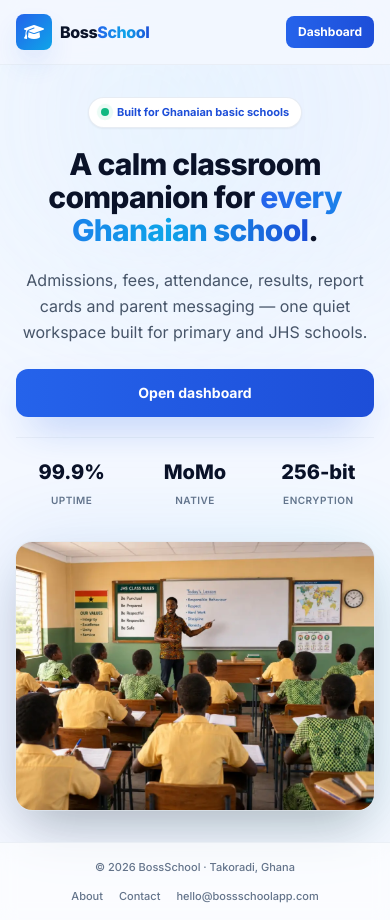
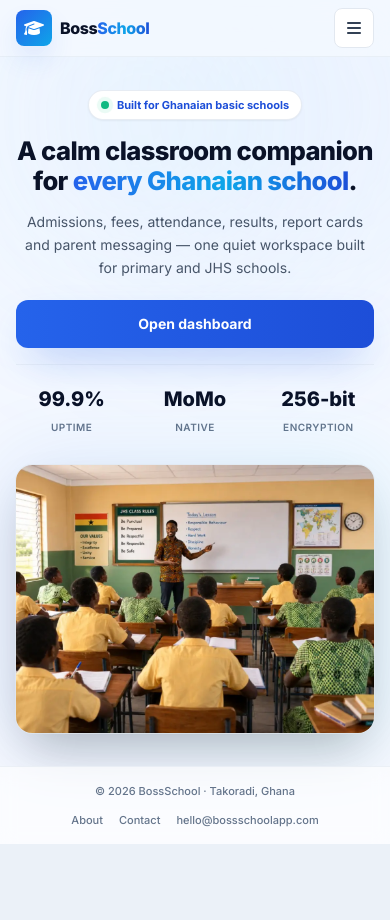
Before and after one commit to androidnega/-bossschool, a Laravel app: page / in a window 390 px wide. After the commit the page ends 844 px from the top, so only its background shows below. Run offline with Laravel 12, Linux system fonts and the light colour scheme; a user stored in the database is signed in; data comes from the database, SQL or seed files in the repository; parts of the project's set-up code (start-up, migrations or seed data) failed here and were passed over; some libraries are stand-ins or nearby versions.

Commit message:
Mobile-first marketing nav (hamburger menu) + tighten home hero
The marketing header was trying to fit Brand + 'About us' link + 'Sign
in' CTA into a 288 px content area on a 320 px iPhone SE — guaranteed
overflow even with body overflow-x-hidden hiding the symptom. Replaced
with a real mobile-first nav:

Marketing nav (home / about / contact)
- Mobile (<md): just Brand on the left and a single hamburger button on
  the right. Tapping it opens a clean <details>-driven dropdown with
  Home / About us / Contact + the primary CTA (Sign in or Open
  dashboard). Width clamps to min(16rem, 100vw - 2rem) so it never spills
  off-screen even on a 320 px phone.
- Desktop (md+): full pill nav in the middle + Sign in CTA on the right
  — the classic marketing layout, unchanged.
- Sticky on scroll (sticky top-0) so the brand and menu stay reachable
  on the longer about page.
- Hamburger marker hidden in both Webkit and Firefox via list-none +
  ::-webkit-details-marker hidden.
- Tap-outside / Escape closes the menu — pure progressive enhancement,
  the menu still works without JS, you just close it by tapping the
  hamburger again.
- Header height shrunk on phones (h-14 sm:h-16 lg:h-20) so the hero gets
  more vertical breathing room on small screens.

Home hero overflow-proofing
- min-w-0 on the left copy column so it can shrink to fit narrow phones
  instead of forcing the grid wider.
- Hero h1 uses a custom 1.6rem (~25.6px) on the smallest viewports
  before stepping up to text-5xl at sm: — was text-3xl which sometimes
  caused 'every Ghanaian school.' to crowd the right edge.
- break-words on the h1 for safety on hyper-narrow viewports.
- Hero pill badge has max-w-full + truncate so the long
  'Built for Ghanaian basic schools' copy can't push the parent.
- Trimmed top/bottom hero padding from py-8 to py-6 on phones so more
  of the hero fits above the fold without scroll.

Co-authored-by: Cursor <cursoragent@cursor.com>

```diff
--- a/resources/views/home.blade.php
+++ b/resources/views/home.blade.php
@@ -60,25 +60,25 @@
 
         {{-- ─────────────── Hero (fills the remaining viewport) ─────────────── --}}
         <main class="relative z-10 flex flex-1 items-center">
-            <div class="mx-auto w-full max-w-7xl px-4 py-8 sm:px-6 sm:py-10 lg:px-8 lg:py-14">
-                <div class="grid items-center gap-8 sm:gap-10 lg:grid-cols-12 lg:gap-12">
+            <div class="mx-auto w-full max-w-7xl px-4 py-6 sm:px-6 sm:py-10 lg:px-8 lg:py-14">
+                <div class="grid items-center gap-7 sm:gap-10 lg:grid-cols-12 lg:gap-12">
 
                     {{-- Left copy --}}
-                    <div class="space-y-5 text-center sm:space-y-6 lg:col-span-6 lg:text-left">
-                        <div class="inline-flex items-center gap-2 rounded-full border border-slate-200/80 bg-white px-3 py-1.5 text-[11px] font-bold text-blue-700 shadow-sm sm:text-xs">
+                    <div class="min-w-0 space-y-4 text-center sm:space-y-6 lg:col-span-6 lg:text-left">
+                        <div class="inline-flex max-w-full items-center gap-2 rounded-full border border-slate-200/80 bg-white px-3 py-1.5 text-[11px] font-bold text-blue-700 shadow-sm sm:text-xs">
                             <span class="relative flex h-2 w-2 shrink-0">
                                 <span class="live-ping absolute inline-flex h-full w-full rounded-full bg-emerald-400 opacity-75"></span>
                                 <span class="relative inline-flex h-2 w-2 rounded-full bg-emerald-500"></span>
                             </span>
-                            {{ __('Built for Ghanaian basic schools') }}
+                            <span class="truncate">{{ __('Built for Ghanaian basic schools') }}</span>
                         </div>
 
-                        <h1 class="text-3xl font-extrabold leading-[1.1] tracking-tight text-[#0a1228] sm:text-5xl sm:leading-[1.05] lg:text-[52px]">
+                        <h1 class="break-words text-[1.6rem] font-extrabold leading-[1.15] tracking-tight text-[#0a1228] sm:text-5xl sm:leading-[1.05] lg:text-[52px]">
                             {{ __('A calm classroom companion for') }}
                             <span class="gradient-text">{{ __('every Ghanaian school') }}</span>.
                         </h1>
 
-                        <p class="mx-auto max-w-xl text-base leading-relaxed text-slate-600 sm:text-lg lg:mx-0">
+                        <p class="mx-auto max-w-xl text-sm leading-relaxed text-slate-600 sm:text-lg lg:mx-0">
                             {{ __('Admissions, fees, attendance, results, report cards and parent messaging — one quiet workspace built for primary and JHS schools.') }}
                         </p>
 
--- a/resources/views/layouts/partials/marketing-nav.blade.php
+++ b/resources/views/layouts/partials/marketing-nav.blade.php
@@ -1,48 +1,122 @@
 @php
     /**
      * Shared top nav for the marketing pages (home, about, contact).
-     * Pass `active` so the current page's link is highlighted.
      *
-     * @var ?string $active
+     * Mobile (<md): brand on the left + a single hamburger button on the
+     *               right. Tapping it reveals a clean dropdown with the
+     *               nav links and the Sign in / Open dashboard CTA.
+     * Desktop (md+): brand + pill nav in the middle + Sign in CTA on the
+     *               right (the classic marketing-page layout).
+     *
+     * The mobile menu is built on a <details> element so it works even
+     * without JavaScript. The tiny script at the bottom of this partial
+     * just closes the menu when the user taps outside or hits Escape.
+     *
+     * @var ?string $active   One of 'home' | 'about' | 'contact'
      */
     $active = $active ?? null;
     $linkBase   = 'rounded-full px-4 py-2 text-sm font-semibold transition-all';
-    $linkActive = $linkBase . ' bg-white text-blue-700 shadow-sm';
-    $linkIdle   = $linkBase . ' text-slate-600 hover:text-[#0a1228]';
+    $linkActive = $linkBase.' bg-white text-blue-700 shadow-sm';
+    $linkIdle   = $linkBase.' text-slate-600 hover:text-[#0a1228]';
+
+    $mobileItemBase   = 'flex items-center justify-between gap-3 rounded-xl px-3 py-2.5 text-sm font-semibold transition-colors';
+    $mobileItemActive = $mobileItemBase.' bg-blue-50 text-blue-700';
+    $mobileItemIdle   = $mobileItemBase.' text-slate-700 hover:bg-slate-100';
 @endphp
 
-<header class="relative z-20 border-b border-slate-200/60 bg-[#f4f8ff]/80 backdrop-blur-xl">
-    <div class="mx-auto flex h-16 max-w-7xl items-center justify-between gap-2 px-4 sm:h-20 sm:gap-3 sm:px-6 lg:px-8">
+<header class="sticky top-0 z-30 border-b border-slate-200/60 bg-[#f4f8ff]/85 backdrop-blur-xl">
+    <div class="mx-auto flex h-14 w-full max-w-7xl items-center justify-between gap-3 px-4 sm:h-16 sm:px-6 lg:h-20 lg:px-8">
 
-        <a href="{{ route('home') }}" class="group flex min-w-0 items-center gap-2 sm:gap-3">
-            <div class="brand-mark flex h-9 w-9 shrink-0 items-center justify-center rounded-lg text-white transition-transform group-hover:scale-105 sm:h-11 sm:w-11 sm:rounded-xl">
-                <i class="fa-solid fa-graduation-cap text-base sm:text-xl"></i>
+        {{-- Brand --}}
+        <a href="{{ route('home') }}" class="group flex min-w-0 items-center gap-2 sm:gap-3" aria-label="BossSchool">
+            <div class="brand-mark flex h-9 w-9 shrink-0 items-center justify-center rounded-lg text-white transition-transform group-hover:scale-105 lg:h-11 lg:w-11 lg:rounded-xl">
+                <i class="fa-solid fa-graduation-cap text-base lg:text-xl"></i>
             </div>
-            <span class="truncate text-base font-extrabold tracking-tight text-[#0a1228] sm:text-xl">
+            <span class="truncate text-base font-extrabold tracking-tight text-[#0a1228] sm:text-lg lg:text-xl">
                 Boss<span class="gradient-text">School</span>
             </span>
         </a>
 
-        <nav class="hidden items-center gap-1 rounded-full border border-slate-200/40 bg-slate-200/40 p-1.5 backdrop-blur-sm md:flex">
+        {{-- Desktop pill nav (md+) --}}
+        <nav class="hidden items-center gap-1 rounded-full border border-slate-200/40 bg-slate-200/40 p-1.5 backdrop-blur-sm md:flex" aria-label="{{ __('Primary') }}">
             <a href="{{ route('home') }}" class="{{ $active === 'home' ? $linkActive : $linkIdle }}">{{ __('Home') }}</a>
             <a href="{{ route('about') }}" class="{{ $active === 'about' ? $linkActive : $linkIdle }}">{{ __('About us') }}</a>
             <a href="{{ route('contact') }}" class="{{ $active === 'contact' ? $linkActive : $linkIdle }}">{{ __('Contact') }}</a>
         </nav>
 
-        <div class="flex shrink-0 items-center gap-2 sm:gap-3">
+        {{-- Desktop CTA (md+) --}}
+        <div class="hidden shrink-0 items-center gap-3 md:flex">
             @auth
-                <a href="{{ route('dashboard') }}" class="cta-grad rounded-lg px-3 py-2 text-xs font-bold text-white sm:rounded-xl sm:px-5 sm:py-2.5 sm:text-sm">
-                    <span class="hidden sm:inline">{{ __('Open dashboard') }}</span>
-                    <span class="sm:hidden">{{ __('Dashboard') }}</span>
+                <a href="{{ route('dashboard') }}" class="cta-grad rounded-xl px-5 py-2.5 text-sm font-bold text-white">
+                    {{ __('Open dashboard') }}
                 </a>
             @else
-                <a href="{{ route('about') }}" class="rounded-lg px-3 py-2 text-xs font-bold text-slate-700 transition-colors hover:text-blue-600 md:hidden sm:rounded-xl sm:px-4 sm:py-2.5 sm:text-sm">
-                    {{ __('About us') }}
-                </a>
-                <a href="{{ route('login') }}" class="cta-grad rounded-lg px-3 py-2 text-xs font-bold text-white sm:rounded-xl sm:px-5 sm:py-2.5 sm:text-sm">
+                <a href="{{ route('login') }}" class="cta-grad rounded-xl px-5 py-2.5 text-sm font-bold text-white">
                     {{ __('Sign in') }}
                 </a>
             @endauth
         </div>
+
+        {{-- Mobile hamburger (<md) --}}
+        <details class="relative md:hidden" data-marketing-menu>
+            <summary
+                class="inline-flex size-10 cursor-pointer list-none items-center justify-center rounded-lg border border-slate-200 bg-white text-slate-700 transition hover:bg-slate-50 active:bg-slate-100 focus-visible:outline-none focus-visible:ring-2 focus-visible:ring-blue-500/40 [&::-webkit-details-marker]:hidden"
+                aria-label="{{ __('Open menu') }}">
+                <i class="fa-solid fa-bars text-base" aria-hidden="true"></i>
+            </summary>
+
+            <div class="absolute right-0 top-full z-40 mt-2 w-[min(16rem,calc(100vw-2rem))] origin-top-right rounded-2xl border border-slate-200 bg-white p-2 shadow-xl shadow-slate-900/10 ring-1 ring-slate-900/5"
+                 role="menu"
+                 aria-label="{{ __('Site navigation') }}">
+                <a href="{{ route('home') }}" class="{{ $active === 'home' ? $mobileItemActive : $mobileItemIdle }}" role="menuitem">
+                    <span class="flex items-center gap-2.5">
+                        <i class="fa-solid fa-house w-4 text-center text-[12px] text-slate-400"></i>
+                        {{ __('Home') }}
+                    </span>
+                </a>
+                <a href="{{ route('about') }}" class="{{ $active === 'about' ? $mobileItemActive : $mobileItemIdle }}" role="menuitem">
+                    <span class="flex items-center gap-2.5">
+                        <i class="fa-solid fa-circle-info w-4 text-center text-[12px] text-slate-400"></i>
+                        {{ __('About us') }}
+                    </span>
+                </a>
+                <a href="{{ route('contact') }}" class="{{ $active === 'contact' ? $mobileItemActive : $mobileItemIdle }}" role="menuitem">
+                    <span class="flex items-center gap-2.5">
+                        <i class="fa-solid fa-envelope w-4 text-center text-[12px] text-slate-400"></i>
+                        {{ __('Contact') }}
+                    </span>
+                </a>
+
+                <div class="my-1.5 border-t border-slate-100"></div>
+
+                @auth
+                    <a href="{{ route('dashboard') }}" class="cta-grad mx-1 my-1 flex items-center justify-center gap-2 rounded-xl px-4 py-2.5 text-sm font-bold text-white" role="menuitem">
+                        <i class="fa-solid fa-arrow-right-to-bracket"></i>
+                        {{ __('Open dashboard') }}
+                    </a>
+                @else
+                    <a href="{{ route('login') }}" class="cta-grad mx-1 my-1 flex items-center justify-center gap-2 rounded-xl px-4 py-2.5 text-sm font-bold text-white" role="menuitem">
+                        <i class="fa-solid fa-arrow-right-to-bracket"></i>
+                        {{ __('Sign in') }}
+                    </a>
+                @endauth
+            </div>
+        </details>
     </div>
 </header>
+
+{{-- Tap-outside / Escape closes the mobile <details> menu. Pure progressive
+     enhancement — without JS the menu still works, you just close it by
+     tapping the hamburger again. --}}
+<script>
+    (function () {
+        var el = document.querySelector('[data-marketing-menu]');
+        if (! el) return;
+        document.addEventListener('click', function (e) {
+            if (el.open && ! el.contains(e.target)) el.open = false;
+        });
+        document.addEventListener('keydown', function (e) {
+            if (e.key === 'Escape' && el.open) el.open = false;
+        });
+    })();
+</script>
```
